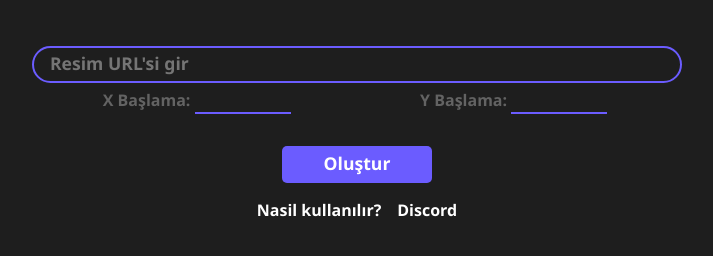
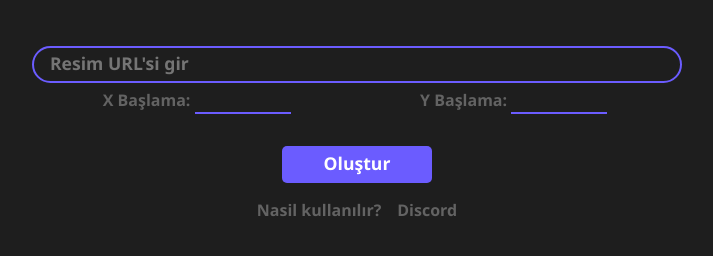
Before and after one commit to Amenteso/amenteso.github.io, a plain HTML site: page wersdownr-placer/index.html in a window 1280 px wide. Shown: the part 312-568 px from the top of the page, without its empty margins (283-996 px from the left). Drawn offline with Linux system fonts and the light colour scheme.

Commit message:
Update style.css

```diff
--- a/wersdownr-placer/assets/style.css
+++ b/wersdownr-placer/assets/style.css
@@ -164,7 +164,7 @@ body {
 }
 .alt a {
   text-decoration: none;
-  color: #fff;
+  color: #636363;
   font-weight: 600;
 }
 
```
